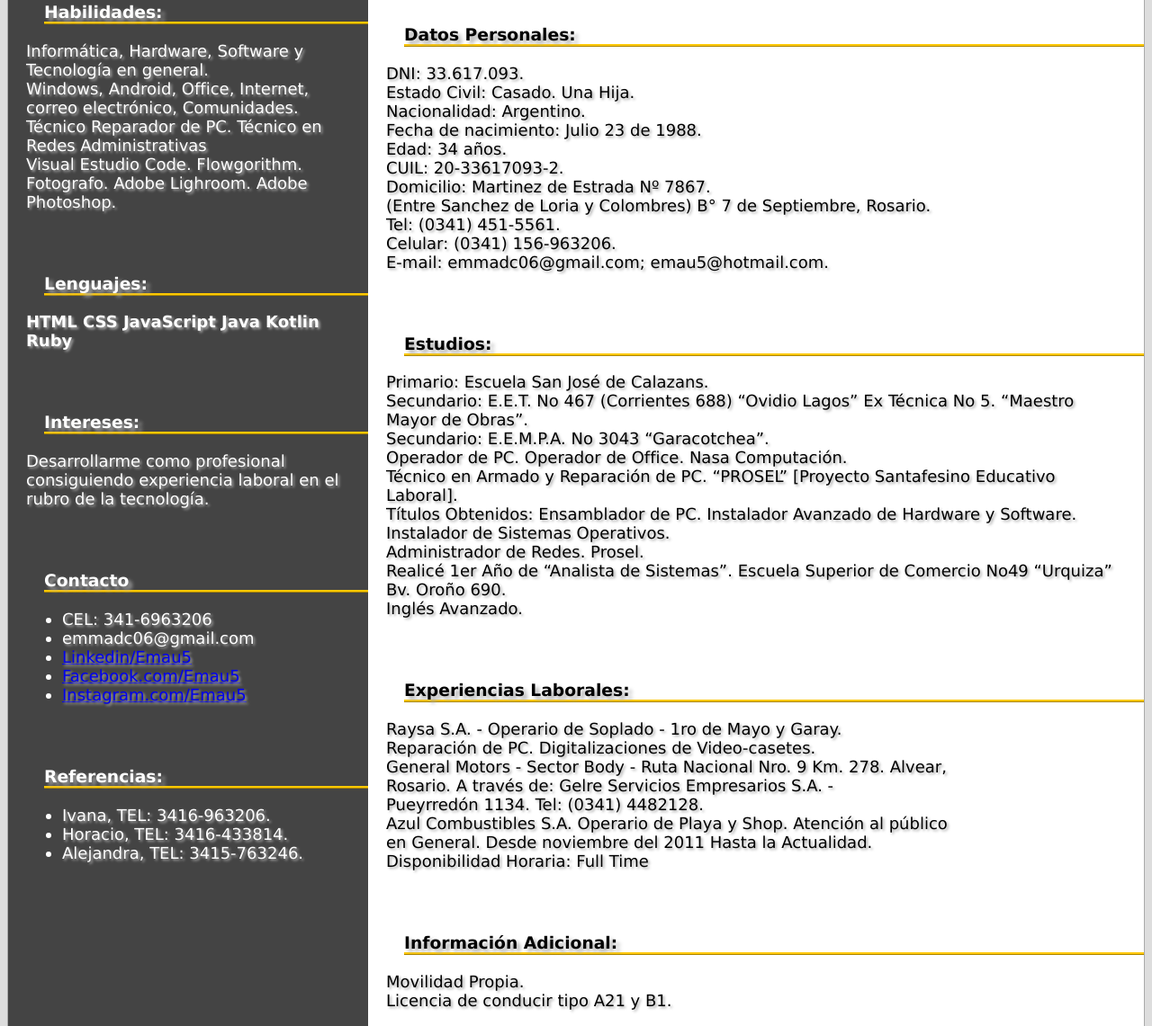
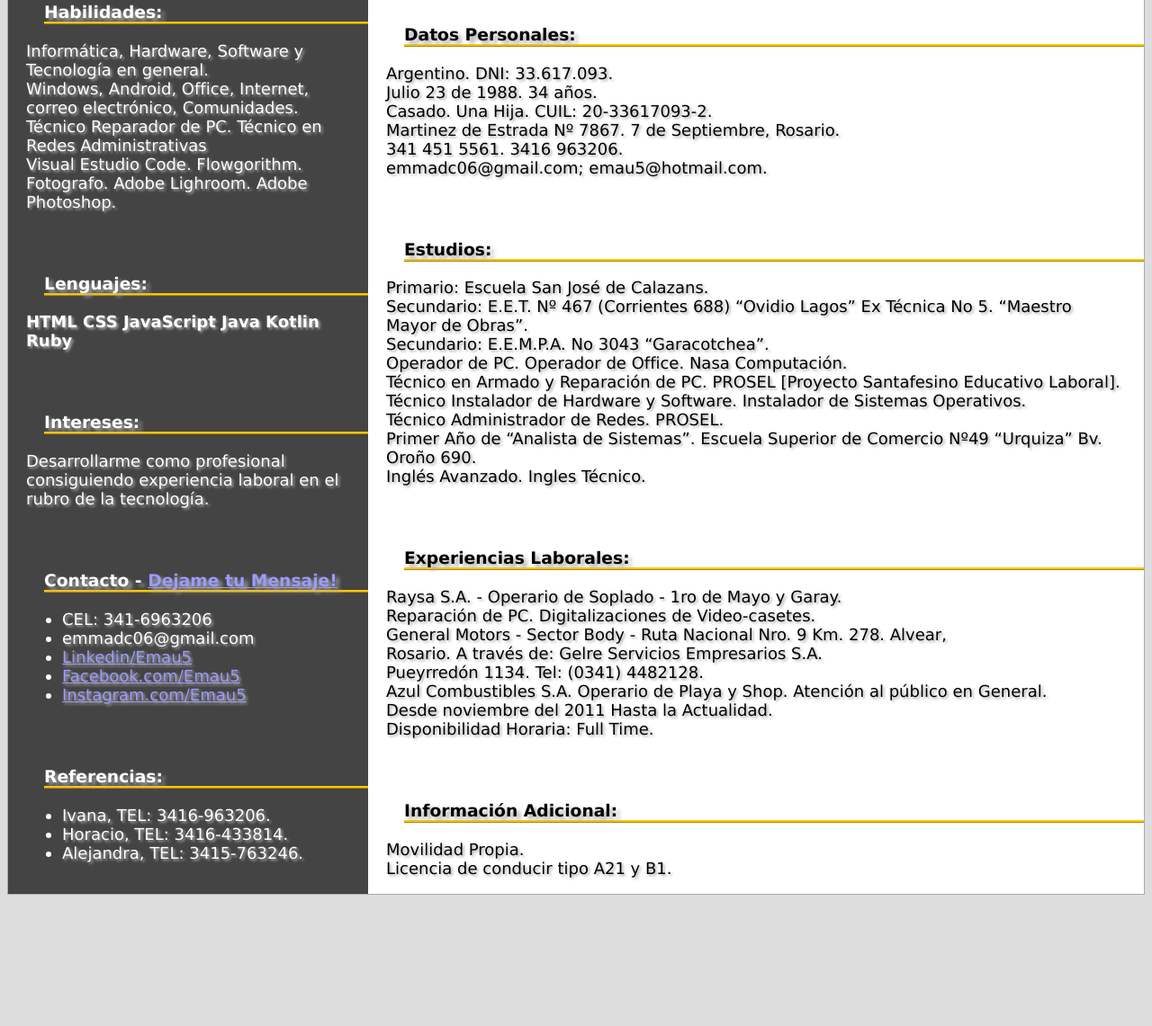
Before and after one commit to Emau5/ProyectoFinalFrontEnd, a plain HTML site: page index.html in a window 1280 px wide. Shown: the part 376-1517 px from the top of the page at 90% size. After the commit the page ends 1379 px from the top, so only its background shows below. Drawn offline with Linux system fonts and the light colour scheme.

Commit message:
Arreglando Detalles textuales

```diff
--- a/css/estilos.css
+++ b/css/estilos.css
@@ -104,3 +104,7 @@ textarea, input {
     margin-top: 30px;
     border: 3px ridge rgb(255, 200, 0);
 }
+
+a {
+    color: rgb(155, 155, 255);
+}
--- a/index.html
+++ b/index.html
@@ -34,7 +34,7 @@
                 Desarrollarme como profesional consiguiendo experiencia laboral en el rubro de la tecnología.<br>
             </p>
             <h3>
-                Contacto
+                Contacto - <a href="contact.html" title="Dejame tu Mensaje!">Dejame tu Mensaje!</a>
             </h3>
             <ul>
                 <li>
@@ -75,32 +75,26 @@
                 Datos Personales:
             </h3>
             <p>
-                DNI: 33.617.093.<br>
-                Estado Civil: Casado. Una Hija.<br>
-                Nacionalidad: Argentino.<br>
-                Fecha de nacimiento: Julio 23 de 1988.<br>
-                Edad: 34 años.<br>
-                CUIL: 20-33617093-2.<br>
-                Domicilio: Martinez de Estrada Nº 7867.<br>
-                (Entre Sanchez de Loria y Colombres) B° 7 de Septiembre, Rosario.<br>
-                Tel: (0341) 451-5561.<br>
-                Celular: (0341) 156-963206.<br>
-                E-mail: <email>emmadc06@gmail.com</email>; <email>emau5@hotmail.com</email>.<br>
+                Argentino. DNI: 33.617.093.<br>
+                Julio 23 de 1988. 34 años.<br>
+                Casado. Una Hija. CUIL: 20-33617093-2.<br>
+                Martinez de Estrada Nº 7867. 7 de Septiembre, Rosario.<br>
+                341 451 5561. 3416 963206.<br>
+                emmadc06@gmail.com; emau5@hotmail.com.<br>
             </p>
             <h3>
                 Estudios:
             </h3>
             <p>
                 Primario: Escuela San José de Calazans.<br>
-                Secundario: E.E.T. No 467 (Corrientes 688) “Ovidio Lagos” Ex Técnica No 5. “Maestro Mayor de Obras”.<br>
+                Secundario: E.E.T. Nº 467 (Corrientes 688) “Ovidio Lagos” Ex Técnica No 5. “Maestro Mayor de Obras”.<br>
                 Secundario: E.E.M.P.A. No 3043 “Garacotchea”.<br>
                 Operador de PC. Operador de Office. Nasa Computación.<br>
-                Técnico en Armado y Reparación de PC. “PROSEL” [Proyecto Santafesino Educativo Laboral].<br>
-                Títulos Obtenidos: Ensamblador de PC. Instalador Avanzado de Hardware y Software. Instalador de Sistemas
-                Operativos.<br>
-                Administrador de Redes. Prosel.<br>
-                Realicé 1er Año de “Analista de Sistemas”. Escuela Superior de Comercio No49 “Urquiza” Bv. Oroño 690.<br>
-                Inglés Avanzado.
+                Técnico en Armado y Reparación de PC. PROSEL [Proyecto Santafesino Educativo Laboral].<br>
+                Técnico Instalador de Hardware y Software. Instalador de Sistemas Operativos.<br>
+                Técnico Administrador de Redes. PROSEL.<br>
+                Primer Año de “Analista de Sistemas”. Escuela Superior de Comercio Nº49 “Urquiza” Bv. Oroño 690.<br>
+                Inglés Avanzado. Ingles Técnico.
             </p>
             <h3>
                 Experiencias Laborales:
@@ -109,11 +103,11 @@
                 Raysa S.A. - Operario de Soplado - 1ro de Mayo y Garay.<br>
                 Reparación de PC. Digitalizaciones de Video-casetes.<br>
                 General Motors - Sector Body - Ruta Nacional Nro. 9 Km. 278. Alvear,<br>
-                Rosario. A través de: Gelre Servicios Empresarios S.A. -<br>
+                Rosario. A través de: Gelre Servicios Empresarios S.A.<br>
                 Pueyrredón 1134. Tel: (0341) 4482128.<br>
-                Azul Combustibles S.A. Operario de Playa y Shop. Atención al público<br>
-                en General. Desde noviembre del 2011 Hasta la Actualidad.<br>
-                Disponibilidad Horaria: Full Time
+                Azul Combustibles S.A. Operario de Playa y Shop. Atención al público en General.<br>
+                Desde noviembre del 2011 Hasta la Actualidad.<br>
+                Disponibilidad Horaria: Full Time.
             </p>
             <h3>
                 Información Adicional:
```
Also changed, not shown: contact.html (+3 -27 lines).
